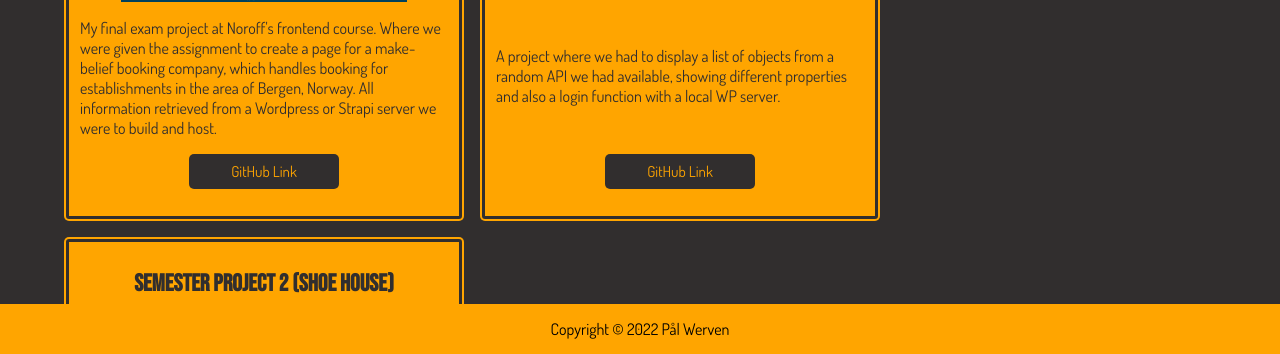
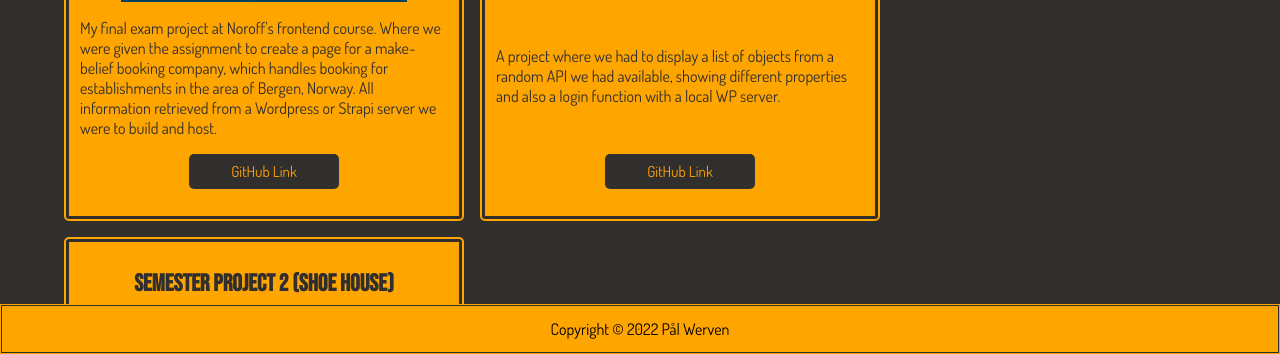
Before and after one commit to Jokhum/final-portfolio-page, a plain HTML site: page index.html in a window 1280 px wide. Shown: the part 446-800 px from the top of the page. Drawn offline with Linux system fonts and the light colour scheme.

Commit message:
re-added css line because it looked fancy

```diff
--- a/scss/main.scss
+++ b/scss/main.scss
@@ -63,6 +63,8 @@ footer {
   align-items: center;
   width: 100%;
   background-color: orange;
+  outline: 1px solid rgb(49, 46, 46);
+  outline-offset: -2px;
 }
 
 .cards {
```
Also changed, not shown: css/main.css, 1 other file.
